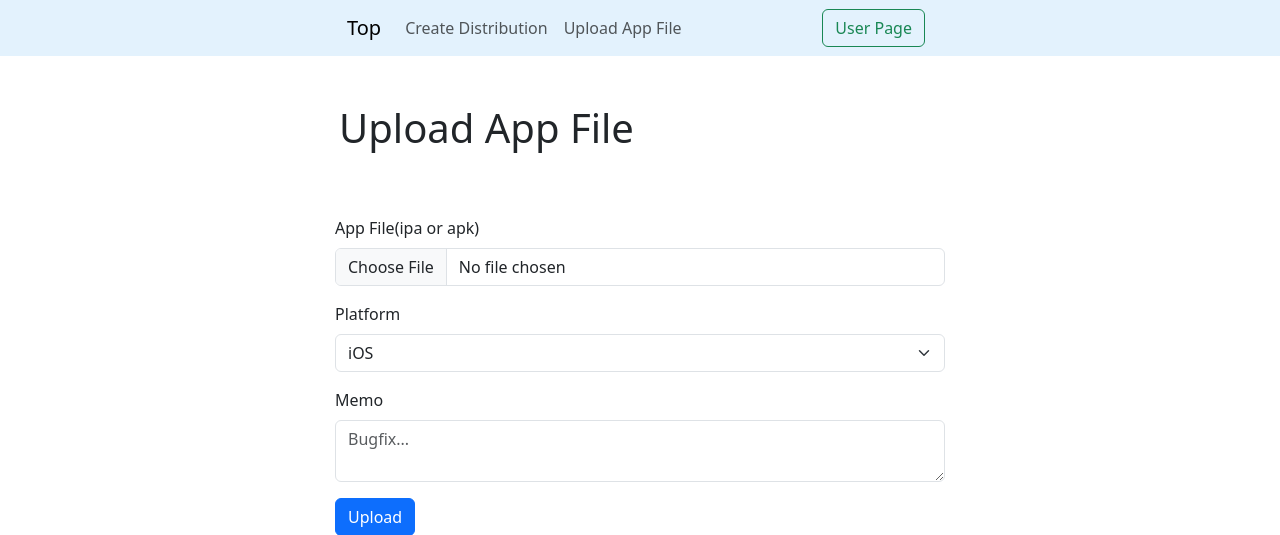
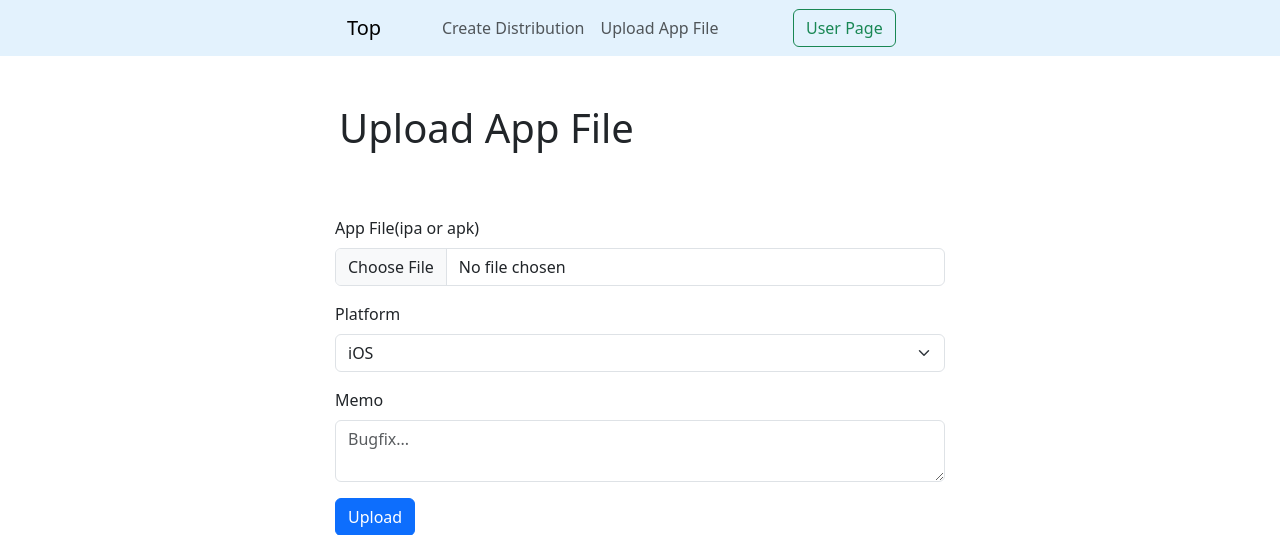
Before and after one commit to syskentokyo/appdistribution, a PHP site: page /manager/uploadapp.php in a window 1280 px wide. Shown: the top 535 px of the page. Run offline with PHP 8.4, Linux system fonts and the light colour scheme.

Commit message:
ヘッダー調整

```diff
--- a/manager/commonheader.php
+++ b/manager/commonheader.php
@@ -4,21 +4,20 @@ require_once('../app/common/commonrequireall.php');
 ?>
 
 
-<nav class="navbar  navbar-light navbar-expand-lg" style="background-color: #e3f2fd;">
+<nav class="navbar  navbar-light navbar-expand-lg " style="background-color: #e3f2fd;">
     <div class="container-fluid" style="width: 610px;">
         <a class="navbar-brand" href="<?php echo "../".MANAGE_DISTRIBUTION_DIR."";  ?>" >Top</a>
-        <div class="collapse navbar-collapse" id="navbarScroll">
-            <ul class="navbar-nav">
+
+            <ul class="navbar-nav"  style="width: 55%;">
                 <li class="nav-item">
                     <a class="nav-link" href="<?php echo "../".CREATE_DISTRIBUTION_DIR."";  ?>" >Create Distribution</a>
                 </li>
                 <li class="nav-item">
                     <a class="nav-link" href="<?php echo "../".UPLOAD_APP_DIR."";  ?>" >Upload App File</a>
                 </li>
+            </ul>
 
-            </ul>
-        </div>
-        <div class="" id="navbarScroll">
+        <div class=""  style="width: 140px;">
             <ul class="navbar-nav">
                 <li class="nav-item">
                     <a class="btn btn-outline-success me-2" href="<?php echo "../".APP_LIST_DIR."";  ?>" target="_blank">User Page</a>
```
